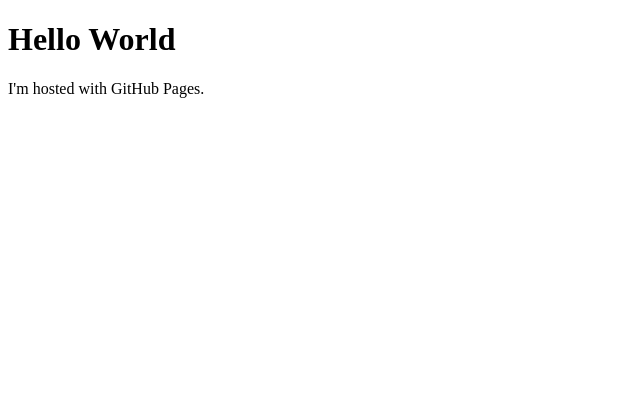
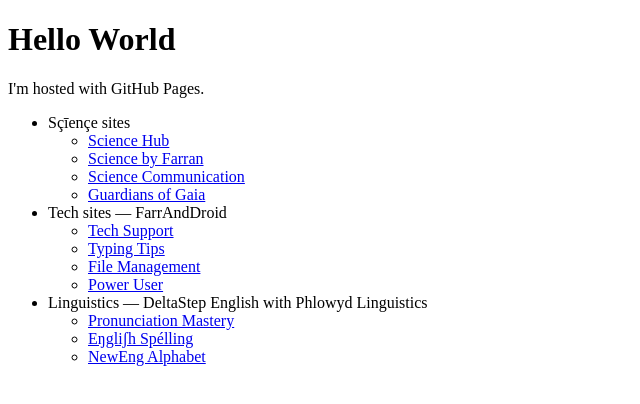
Before and after one commit to fazzaan/fazzaan.github.io, a plain HTML site: page index.html in a window 1280 px wide. Shown: the whole page, without its empty margins (0-640 px from the left). Drawn offline with Linux system fonts and the light colour scheme.

Commit message:
Update index.html

```diff
--- a/index.html
+++ b/index.html
@@ -3,5 +3,27 @@
 <body>
 <h1>Hello World</h1>
 <p>I'm hosted with GitHub Pages.</p>
+  <ul>
+    <li>Sçīençe sites</li>
+    <ul>
+      <li><a href="https://sciencing.gitbook.io/science">Science Hub</a></li>
+      <li><a href="https://sciencing.gitbook.io/science-by-farran">Science by Farran</a></li>
+      <li><a href="https://sciencing.gitbook.io/science-communication">Science Communication</a></li>
+      <li><a href="https://planet-guardians.gitbook.io/gaia-guardians">Guardians of Gaia</a></li>
+    </ul>
+    <li>Tech sites — FarrAndDroid</li>
+    <ul>
+      <li><a href="https://farranddroid-tech.gitbook.io/farranddroid-tech-support">Tech Support</a></li>
+      <li><a href="https://farranddroid-tech.gitbook.io/typing-tips">Typing Tips</a></li>
+      <li><a href="https://farranddroid-tech.gitbook.io/file-management">File Management</a></li>
+      <li><a href="https://farranddroid-tech.gitbook.io/power-user">Power User</a></li>
+    </ul>
+    <li>Linguistics — DeltaStep English with Phlowyd Linguistics</li>
+    <ul>
+      <li><a href="https://phlowyd-linguistics.gitbook.io/pronunciation-mastery">Pronunciation Mastery</a></li>
+      <li><a href="https://phlowyd-linguistics.gitbook.io/english-spelling">Eŋgliʃh Spélling</a></li>
+      <li><a href="https://phlowyd-linguistics.gitbook.io/neweng-alphabet">NewEng Alphabet</a></li>
+    </ul>
+  </ul>
 </body>
 </html>
```
